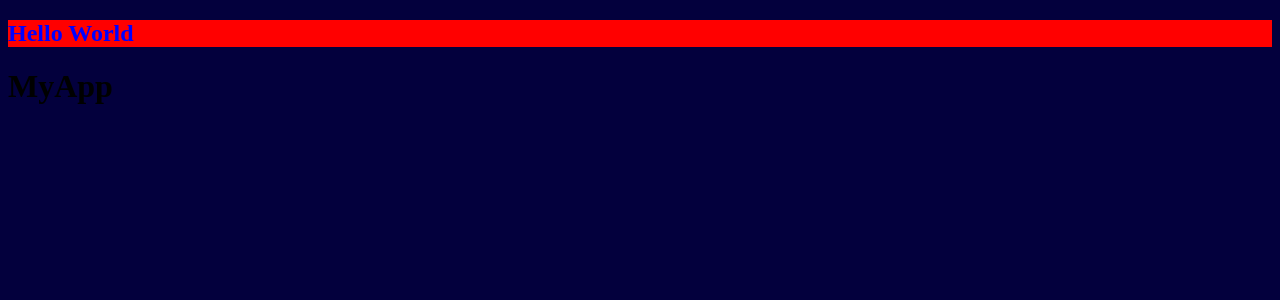
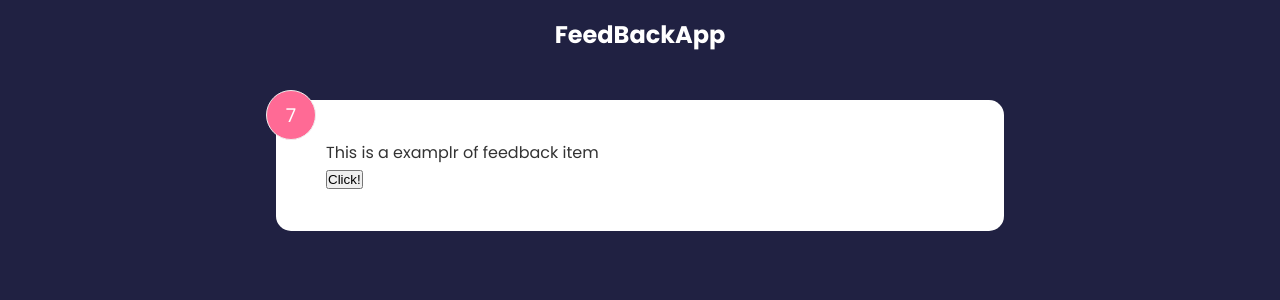
Before and after one commit to TakumiNakahara/feedbackapp, a React (Create React App) app: page / in a window 1280 px wide. Shown: the top 300 px of the page. Built offline with nearby package versions, Linux system fonts and the light colour scheme.

Commit message:
state管理

```diff
--- a/src/App.js
+++ b/src/App.js
@@ -1,12 +1,13 @@
 import React from "react"
-import Header from "./containers/header"
+import Header from "./components/Header"
+import FeedBackItem from "./components/FeedBackItem"
 
 function App(){
     return (
         <>
-            <Header text="Hello World" bgColor='red' textColor='blue' />
+            <Header text="FeedBackApp" bgColor='' textColor='' />
             <div className="container">
-                <h1>MyApp</h1>
+                <FeedBackItem />
             </div>
         </>
     )
--- /dev/null
+++ b/src/components/FeedBackItem.jsx
@@ -0,0 +1,23 @@
+import React from 'react'
+import{useState} from 'react'
+
+function FeedBackItem() {
+    const [rating, setRating] = useState(7)
+    const [text, setText] = useState('This is a examplr of feedback item')
+    const handleClick = () => {
+        setRating((prev)=> {
+            return prev + 1
+        })
+    }
+  return (
+    <div className='card'>
+        <div className="num-display">{rating}</div>
+        <div className="text-display">
+            {text}
+        </div>
+        <button onClick={handleClick}>Click!</button>
+    </div>
+  )
+}
+
+export default FeedBackItem
--- a/src/containers/header.js
+++ b/src/components/Header.jsx
@@ -17,7 +17,7 @@
 
 Header.defaultProps = {
     text: 'Feedback App',
-    bgColor: 'rgba(0,0,0,0.4)',
+    bgColor: 'rgba(0,0,0,0.6)',
     textColor: 'FF6a95',
 }
 
--- a/src/index.css
+++ b/src/index.css
@@ -1,3 +1,230 @@
+@import url('https://fonts.googleapis.com/css2?family=Poppins:wght@400;600;700&display=swap');
+
+* {
+  box-sizing: border-box;
+  margin: 0;
+  padding: 0;
+}
+
 body {
-    background-color: rgb(3, 0, 61);
+  font-family: 'Poppins', sans-serif;
+  background-color: #202142;
+  color: #fff;
+  line-height: 1.6;
 }
+
+ul {
+  list-style: none;
+}
+
+.container {
+  max-width: 768px;
+  margin: auto;
+  padding: 0 20px;
+}
+
+header {
+  height: 70px;
+  width: 100%;
+  display: flex;
+  justify-content: space-between;
+  align-items: center;
+  margin-bottom: 30px;
+}
+
+.card {
+  background-color: #fff;
+  color: #333;
+  border-radius: 15px;
+  padding: 40px 50px;
+  margin: 20px 0;
+  position: relative;
+}
+
+.card.reverse {
+  background-color: rgba(0, 0, 0, 0.4);
+  color: #fff;
+}
+
+.card h2 {
+  font-size: 22px;
+  font-weight: 600;
+  text-align: center;
+}
+
+.rating {
+  display: flex;
+  align-items: center;
+  justify-content: space-around;
+  margin: 30px 0 40px;
+}
+
+.rating li,
+.num-display {
+  position: relative;
+  background: #f4f4f4;
+  width: 50px;
+  height: 50px;
+  padding: 10px;
+  text-align: center;
+  border-radius: 50%;
+  font-size: 19px;
+  border: 1px #eee solid;
+  transition: 0.3s;
+}
+
+.rating li label {
+  position: absolute;
+  top: 50%;
+  left: 50%;
+  width: 50px;
+  height: 50px;
+  padding: 10px;
+  border-radius: 50%;
+  transform: translate(-50%, -50%);
+  cursor: pointer;
+}
+
+.rating li:hover,
+.num-display {
+  background: #ff6a95;
+  color: #fff;
+}
+
+[type='radio'] {
+  opacity: 0;
+}
+
+[type='radio']:checked ~ label {
+  background: #ff6a95;
+  color: #fff;
+}
+
+.input-group {
+  display: flex;
+  flex-direction: row;
+  border: 1px solid #ccc;
+  padding: 8px 10px;
+  border-radius: 8px;
+}
+
+input {
+  flex-grow: 2;
+  border: none;
+  font-size: 16px;
+}
+
+input:focus {
+  outline: none;
+}
+
+.feedback-stats {
+  color: #fff;
+  display: flex;
+  justify-content: space-between;
+  align-items: center;
+}
+
+.num-display {
+  position: absolute;
+  top: -10px;
+  left: -10px;
+}
+
+.close,
+.edit {
+  position: absolute;
+  top: 10px;
+  right: 20px;
+  cursor: pointer;
+  background: none;
+  border: none;
+}
+
+.edit {
+  right: 40px;
+}
+
+.btn {
+  color: #fff;
+  border: 0;
+  border-radius: 8px;
+  color: #fff;
+  width: 100px;
+  height: 40px;
+  cursor: pointer;
+}
+
+.btn-primary {
+  background-color: #202142;
+}
+
+.btn-secondary {
+  background: #ff6a95;
+}
+
+.btn:hover {
+  transform: scale(0.98);
+  opacity: 0.9;
+}
+
+.btn:disabled {
+  background-color: #cccccc;
+  color: #333;
+  cursor: auto;
+}
+
+.btn:disabled:hover {
+  transform: scale(1);
+  opacity: 1;
+}
+
+.message {
+  padding-top: 10px;
+  text-align: center;
+  color: rebeccapurple;
+}
+
+/* FIX: Remove position: absolute to keep about icon at the bottom of the
+ * document */
+.about-link {
+  display: flex;
+  justify-content: flex-end;
+}
+
+/* FIX: Remove position: absolute to keep about icon at the bottom of the
+ * document */
+.about-link a {
+  color: #fff;
+  cursor: pointer;
+}
+
+.about-link a:hover {
+  color: #ff6a95;
+}
+
+.about h1 {
+  margin-bottom: 20px;
+}
+
+.about p {
+  margin: 10px 0;
+}
+
+@media (max-width: 600px) {
+  .rating li {
+    margin: 10px 3px;
+  }
+
+  .rating {
+    display: flex;
+    align-items: center;
+    justify-content: center;
+    flex-wrap: wrap;
+    margin: 30px 0 40px;
+  }
+
+  .input-group input {
+    width: 80%;
+  }
+}
```
